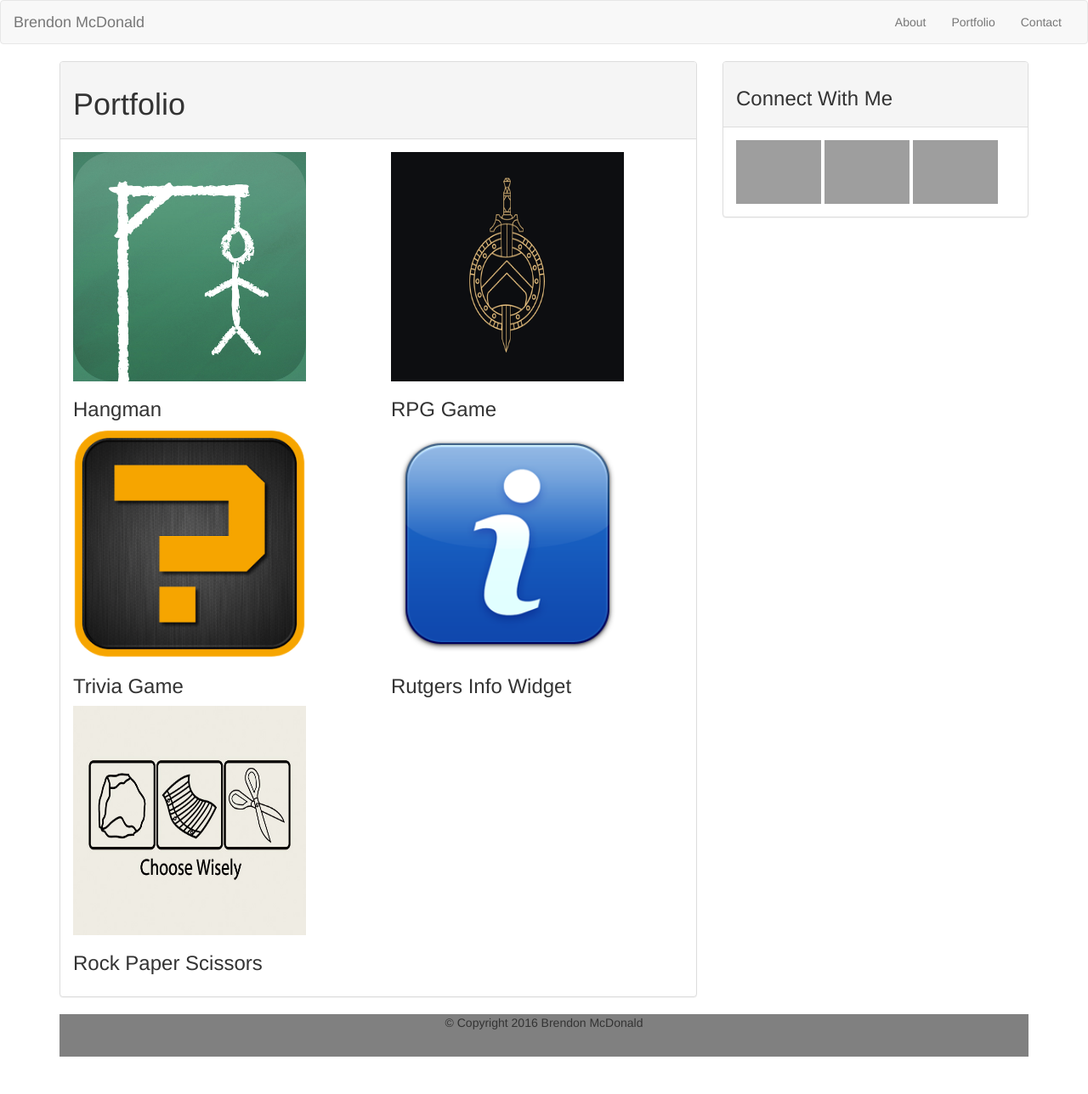
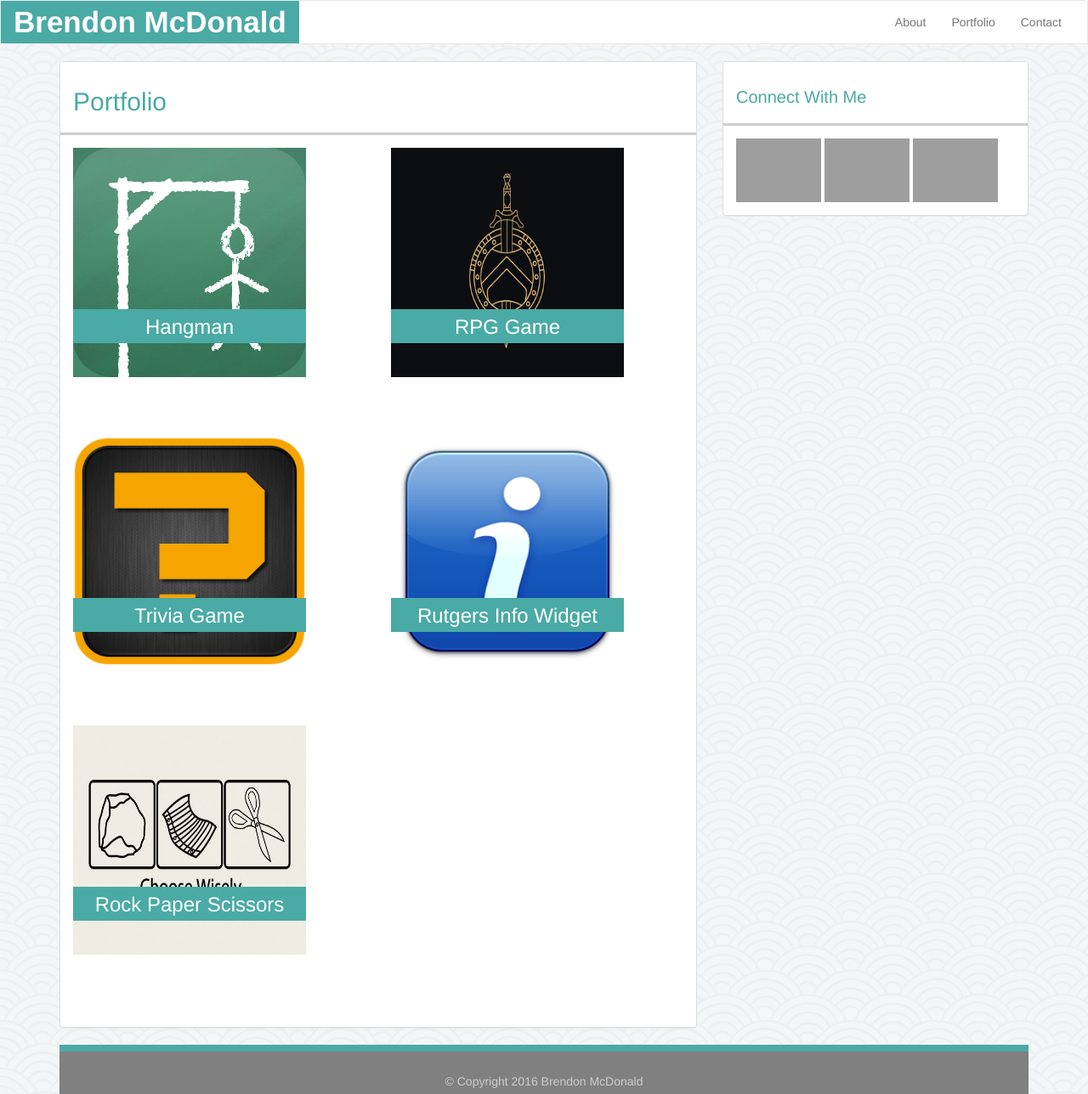
Before and after one commit to Brendonjmcdonald/bootstrap-portfolio, a PHP site: page /portfolio.html in a window 1280 px wide. Shown: the whole page at 85% size. Before the commit the page ends 1244 px from the top, so only its background shows below. Run offline with PHP 8.4, Linux system fonts and the light colour scheme; some libraries are stand-ins or nearby versions; grey boxes are pictures that could not be loaded.

Commit message:
finishing touches

```diff
--- a/assets/css/style.css
+++ b/assets/css/style.css
@@ -1,3 +1,7 @@
+body {
+	background-image: url("../images/seigaiha.png");
+}
+
 .me-image {
 	width: 300px;
 	height: auto;
@@ -10,17 +14,71 @@
 	height: auto;
 }
 
+h1{
+	font-size: 30px;
+	/*font-weight: bold;*/
+}
+
+h2 {
+	font-size: 20px;
+}
+
+h3 {
+	position: relative;
+	bottom: 100px;
+	background-color: #4aaaa5;
+	color: white;
+	text-align: center;
+	width: 274px;
+	height: 40px;
+	padding: 8px;
+}
+
 p {
 	font-size: 18px;
+	color: #777777;
+
 }
 
 .footer {
 	text-align: center;
 	background-color: grey;
 	height: 50px;
+	color: #ccc;
+	border-top: 8px solid #4aaaa5;
+	padding: 25px;
 }
 
 .work {
 	width: 274px;
 	height: 270px;
 }
+
+/*navbar*/
+
+.navbar-default {
+	background-color: white;
+}
+
+.navbar-brand {
+	background-color: #4aaaa5;
+
+
+}
+
+
+.navbar-default .navbar-brand{
+	color: white;
+	font-size: 35px;
+	font-weight: bold;
+
+}
+
+/*panels*/
+
+.panel-default>.panel-heading {
+	background-color: white;
+	color: #4aaaa5;
+	border-width: 3px;
+	border-color: #cccccc
+}
--- a/index.html
+++ b/index.html
@@ -58,11 +58,11 @@
 
   </div>
 
-</div>
+</div> <!-- end about me -->
 
   <div class="col-lg-4">
     <div class="panel panel-default">
-  <div class="panel-heading"><h3>Connect With Me</h3></div>
+  <div class="panel-heading"><h2>Connect With Me</h2></div>
   <div class="panel-body">
 
         <a href="https://github.com/Brendonjmcdonald"><img src="https://cdn0.iconfinder.com/data/icons/social-network-7/50/29-128.png" class="social" alt="GitHub" /></a>
@@ -75,7 +75,7 @@
 
 </div>
 
-</div>
+</div> <!-- end connect -->
 
 <div class= "row">
 
--- a/portfolio.html
+++ b/portfolio.html
@@ -118,7 +118,7 @@
 
   <div class="col-lg-4"> <!-- begin connect -->
     <div class="panel panel-default">
-  <div class="panel-heading"><h3>Connect With Me</h3></div>
+  <div class="panel-heading"><h2>Connect With Me</h2></div>
   <div class="panel-body">
 
         <a href="https://github.com/Brendonjmcdonald"><img src="https://cdn0.iconfinder.com/data/icons/social-network-7/50/29-128.png" class="social" alt="GitHub" /></a>
```
Also changed, not shown: contact.html (+12 -18 lines).
